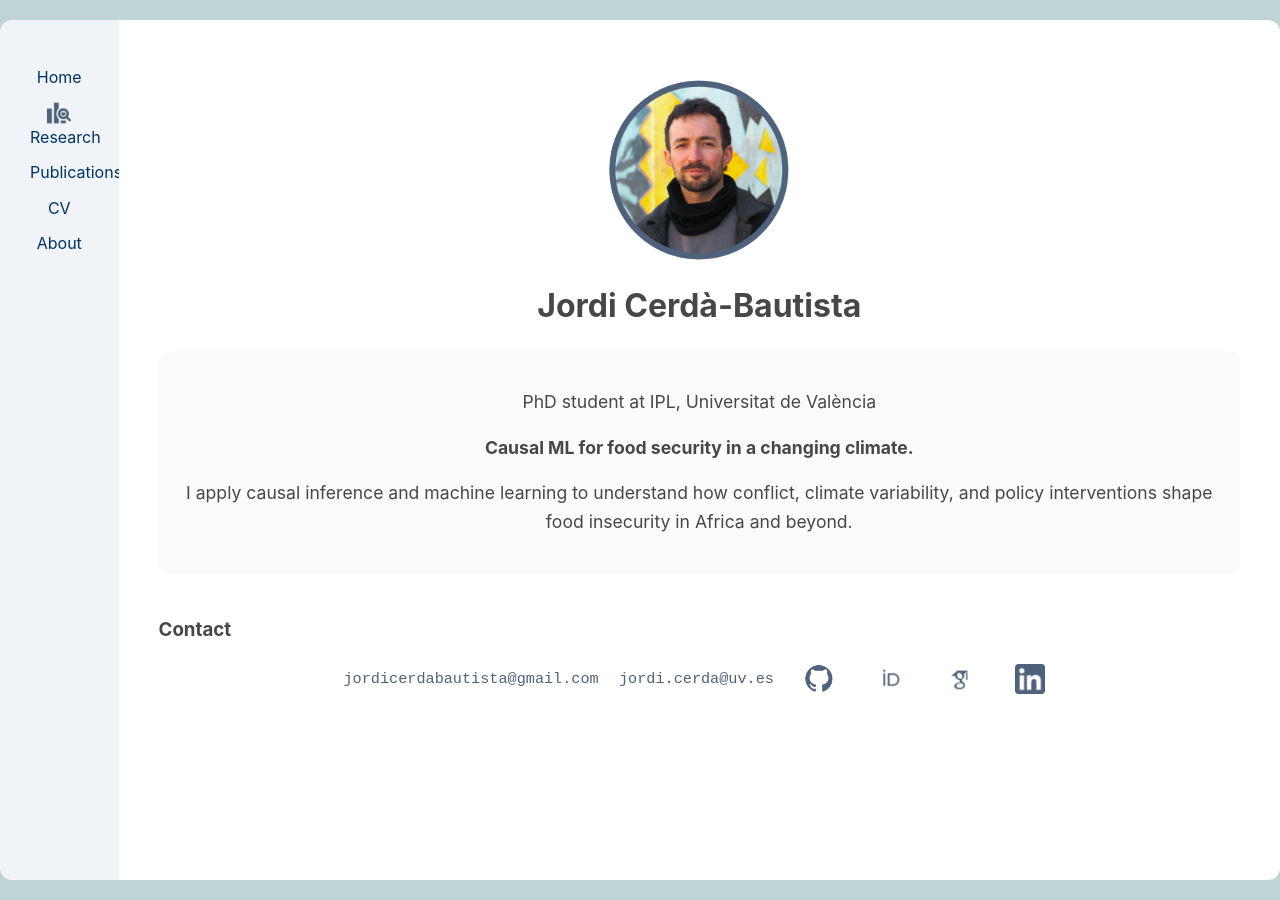
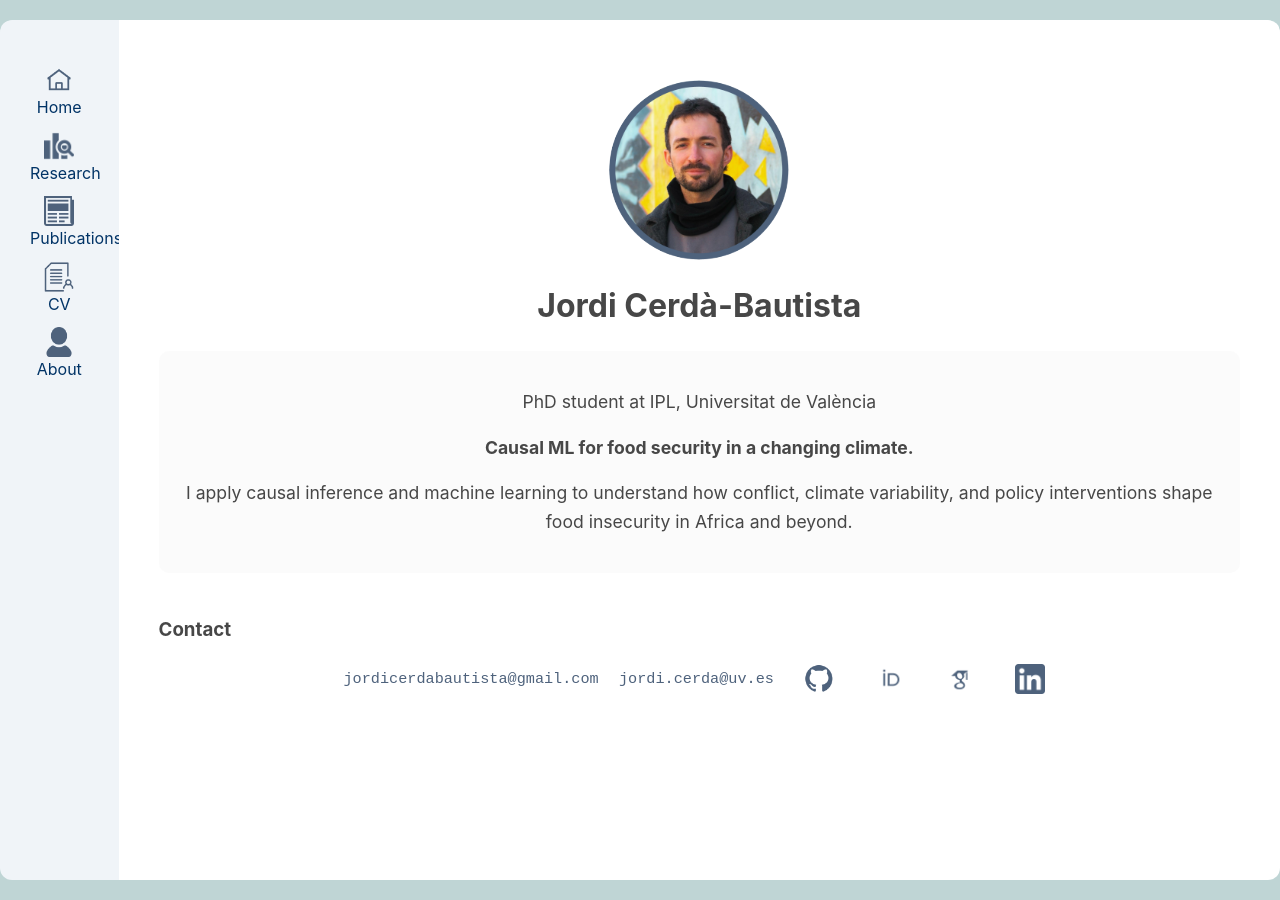
Before and after one commit to jordicbau/jordicbau.github.io, a Jekyll site: the page built from index.md, in a window 1280 px wide. Built offline with Jekyll 4.4.1, drawn with Linux system fonts in a browser that asks for light colours.

Commit message:
Update default.html

```diff
--- a/_layouts/default.html
+++ b/_layouts/default.html
@@ -11,14 +11,26 @@
   <div class="wrapper">
     <nav id="sidebar" class="sidebar">
       <ul class="sidebar-nav">
-        <li><a href="/index.html">Home</a></li>
+        <li><a href="/index.html">
+          <img src="/assets/images/icons/home.png" alt="Home" style="width:30px; height:auto; display:block; margin:auto;">
+          Home
+        </a></li>
         <li><a href="/research.html">
-          <img src="/assets/images/icons/research.png" alt="Research" style="width:24px; height:auto; display:block; margin:auto;">
+          <img src="/assets/images/icons/research.png" alt="Research" style="width:30px; height:auto; display:block; margin:auto;">
           Research
         </a></li>
-        <li><a href="/publications.html">Publications</a></li>
-        <li><a href="/cv.html">CV</a></li>
-        <li><a href="/about.html">About</a></li>
+        <li><a href="/publications.html">
+          <img src="/assets/images/icons/publications.png" alt="Publications" style="width:30px; height:auto; display:block; margin:auto;">
+          Publications
+        </a></li>
+        <li><a href="/cv.html">
+          <img src="/assets/images/icons/cv.png" alt="CV" style="width:30px; height:auto; display:block; margin:auto;">
+          CV
+        </a></li>
+        <li><a href="/about.html">
+          <img src="/assets/images/icons/about.png" alt="About" style="width:30px; height:auto; display:block; margin:auto;">
+          About
+        </a></li>
       </ul>
     </nav>
     <main class="main-content">
```
